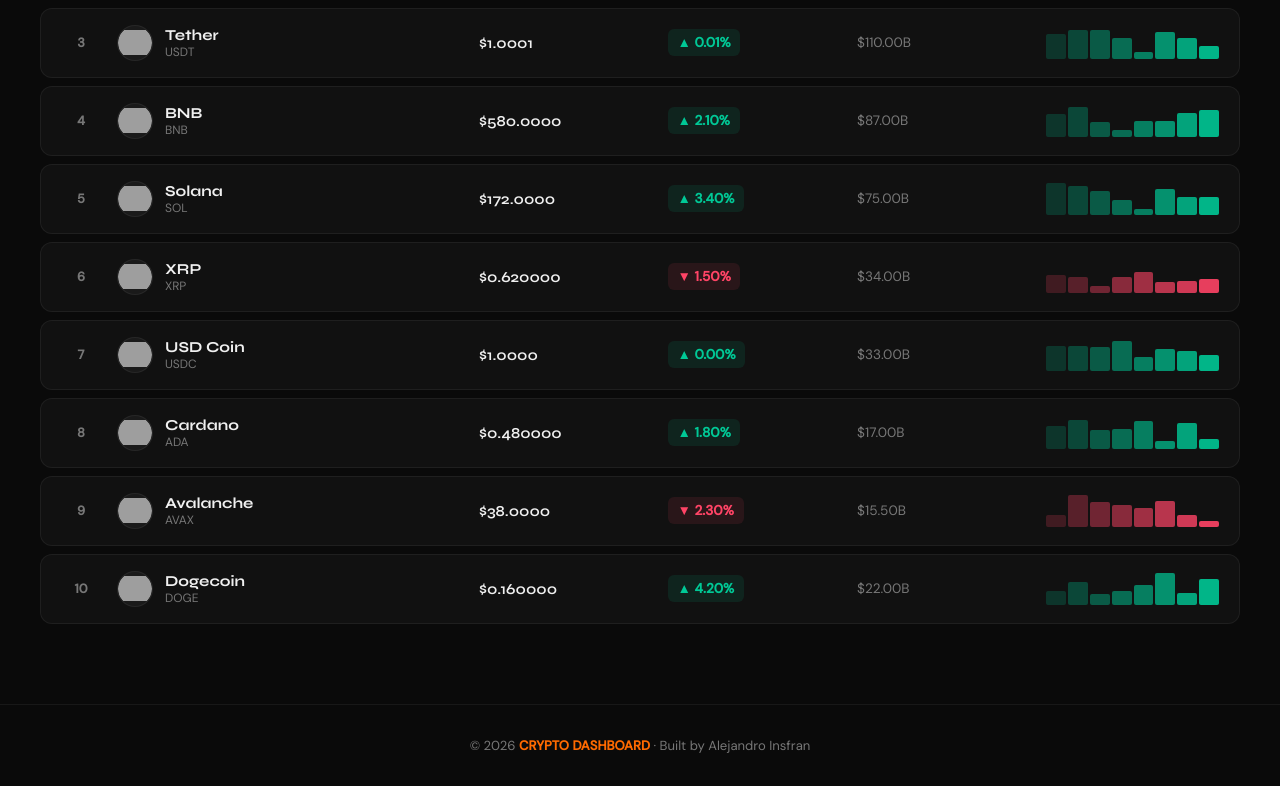
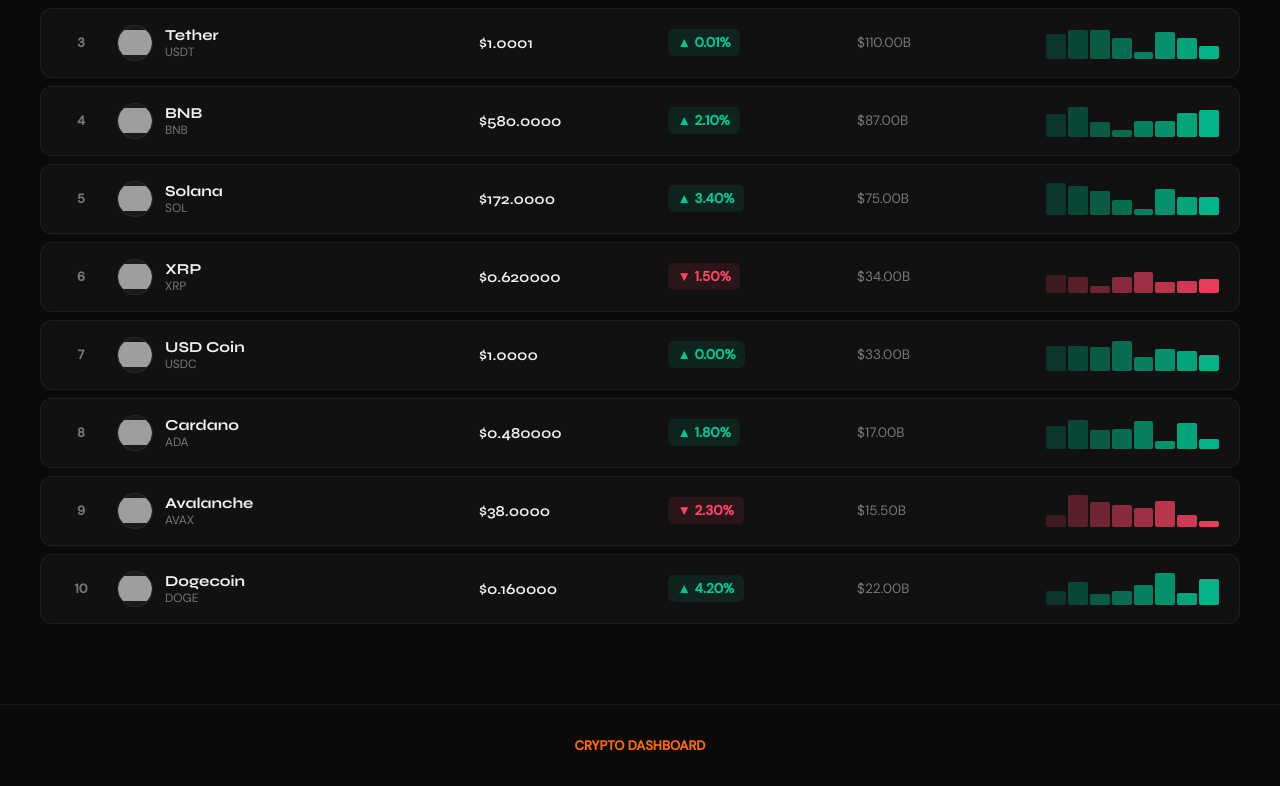
Before and after one commit to ale13211/crypto-dashboard, a plain HTML site: page index.html in a window 1280 px wide. Shown: the part 801-1587 px from the top of the page. Drawn offline with Linux system fonts and the light colour scheme; no server answers; grey boxes are pictures that could not be loaded.

Commit message:
Update index.html

```diff
--- a/index.html
+++ b/index.html
@@ -198,8 +198,7 @@ footer strong { color:var(--orange); }
   <div id="crypto-list"></div>
 </section>
 
-<footer>&copy; 2026 <strong>CRYPTO DASHBOARD</strong> · Built by Alejandro Insfran</footer>
-
+<footer><strong>CRYPTO DASHBOARD</strong></footer>
 <script>
 let coins = [];
 let prevPrices = {};
```
